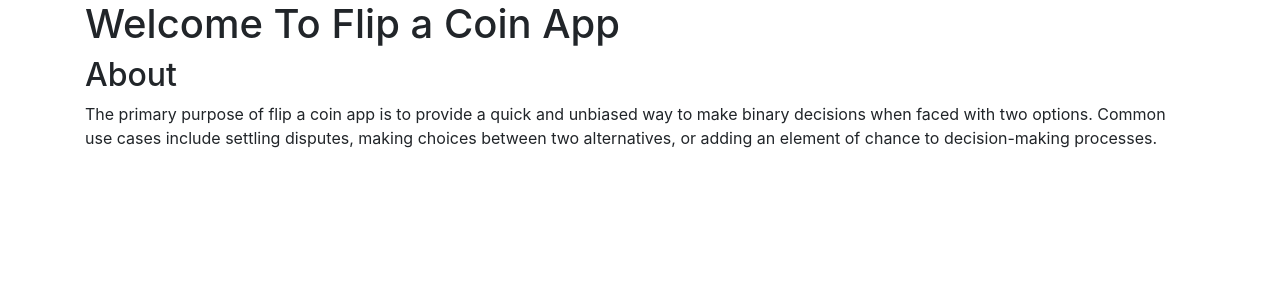
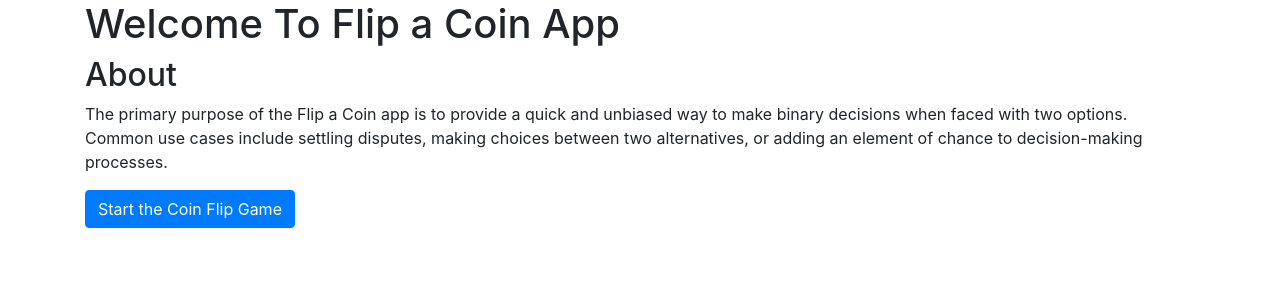
Before and after one commit to ODWANOMBACA/Flip-a-Coin, a Flask app: page / in a window 1280 px wide. Shown: the part 56-356 px from the top of the page. Run offline with Flask 3, Linux system fonts and the light colour scheme; the visitor is signed in with stand-in values (Sample User, id 1); some libraries are stand-ins or nearby versions.

Commit message:
updating home template

```diff
--- a/website/templates/home.html
+++ b/website/templates/home.html
@@ -7,7 +7,8 @@
     <h1 class="WelcomeHeading">Welcome To Flip a Coin App</h1>
     <div class="WelcomeBox">
         <h2>About</h2>
-        <p>The primary purpose of flip a coin app is to provide a quick and unbiased way to make binary decisions when faced with two options. Common use cases include settling disputes, making choices between two alternatives, or adding an element of chance to decision-making processes.</p>
+        <p>The primary purpose of the Flip a Coin app is to provide a quick and unbiased way to make binary decisions when faced with two options. Common use cases include settling disputes, making choices between two alternatives, or adding an element of chance to decision-making processes.</p>
+        <a href="{{ url_for('views.flip_coin') }}" class="btn btn-primary">Start the Coin Flip Game</a>
     </div>
 </div>
 {% endblock %}
```
